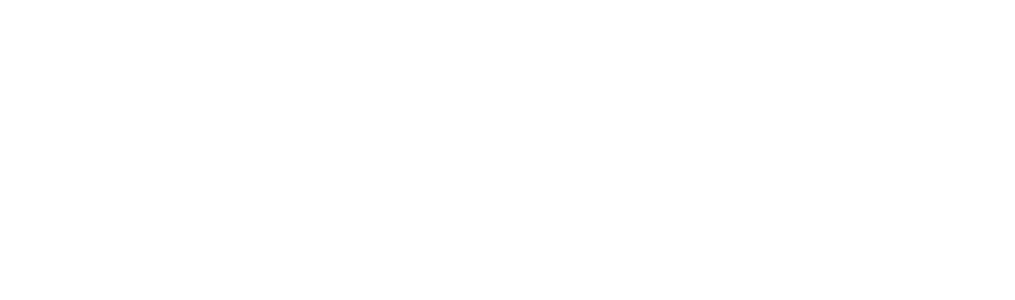
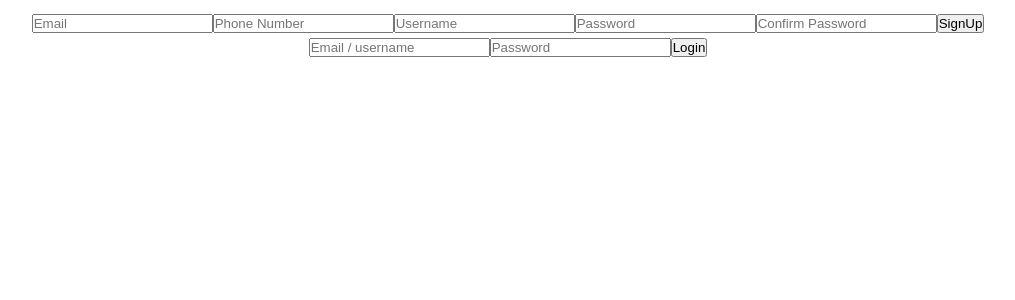
Before and after one commit to Pr-ElTech/ContactBookApp, a React (Vite) app: page / in a window 1280 px wide. Shown: the top 300 px of the page, without its empty margins (132-1147 px from the left). Built offline with nearby package versions, Linux system fonts and the light colour scheme.

Commit message:
added input tag for login and signup component remaining completing handle function

```diff
--- a/src/App.jsx
+++ b/src/App.jsx
@@ -2,6 +2,8 @@
 import { useEffect } from 'react'
 import ContactContainer from './dev/ContactContainer'
 import InputHolder from './dev/InputHolder'
+import SignUpBox from './components/SignUpBox'
+import LoginCom from './components/LoginCom'
 import './App.css'
 
 function App() {
@@ -9,6 +11,9 @@
   return (
     <section className='mainBody'>
     {/* <ContactContainer/> */}
+    <SignUpBox/>
+    <LoginCom/>
+
     </section>
   )
 }
--- /dev/null
+++ b/src/components/LoginCom.jsx
@@ -0,0 +1,24 @@
+import React from 'react'
+import { useState } from 'react'
+
+const LoginCom = () => {
+const [loginData,setLoginData] = useState ({
+    Email:"",
+    UserName:"",
+    Password:""
+})
+
+const handleloginData = () =>{
+
+}
+
+  return (
+    <div>
+        <input type="email"  placeholder='Email / username' value={loginData.Email || loginData.UserName } />
+        <input type="text"   placeholder='Password' value={loginData.Password}/>
+        <button>Login</button>
+    </div>
+  )
+}
+
+export default LoginCom
--- /dev/null
+++ b/src/components/SignUpBox.jsx
@@ -0,0 +1,29 @@
+import React, { useState } from 'react'
+
+const SignUpBox = () => {
+
+const [signupData,setSignupData] = useState ({
+    Email:"",
+    PhoneNumber:"",
+    UserName:"",
+    Password:""
+})
+
+const handleSingUp = () =>{
+
+}
+
+  return (
+    <div>
+
+        <input type="email"  placeholder='Email' value={signupData.Email} />
+        <input type="number"  placeholder='Phone Number' value={signupData.PhoneNumber} />
+        <input type="text"  placeholder='Username' value={signupData.UserName} />
+        <input type="text"   placeholder='Password' value={signupData.Password}/>
+        <input type="text"   placeholder='Confirm Password'/>
+        <button>SignUp</button>
+    </div>
+  )
+}
+
+export default SignUpBox
```
